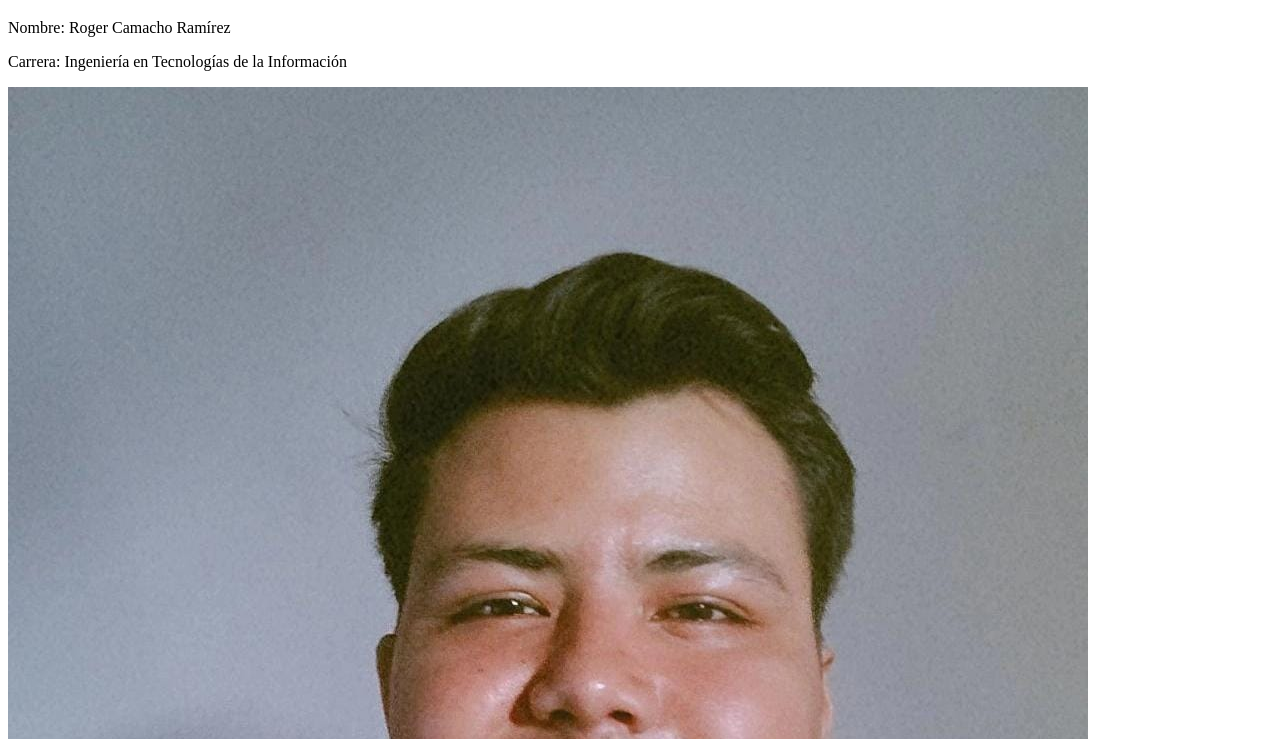
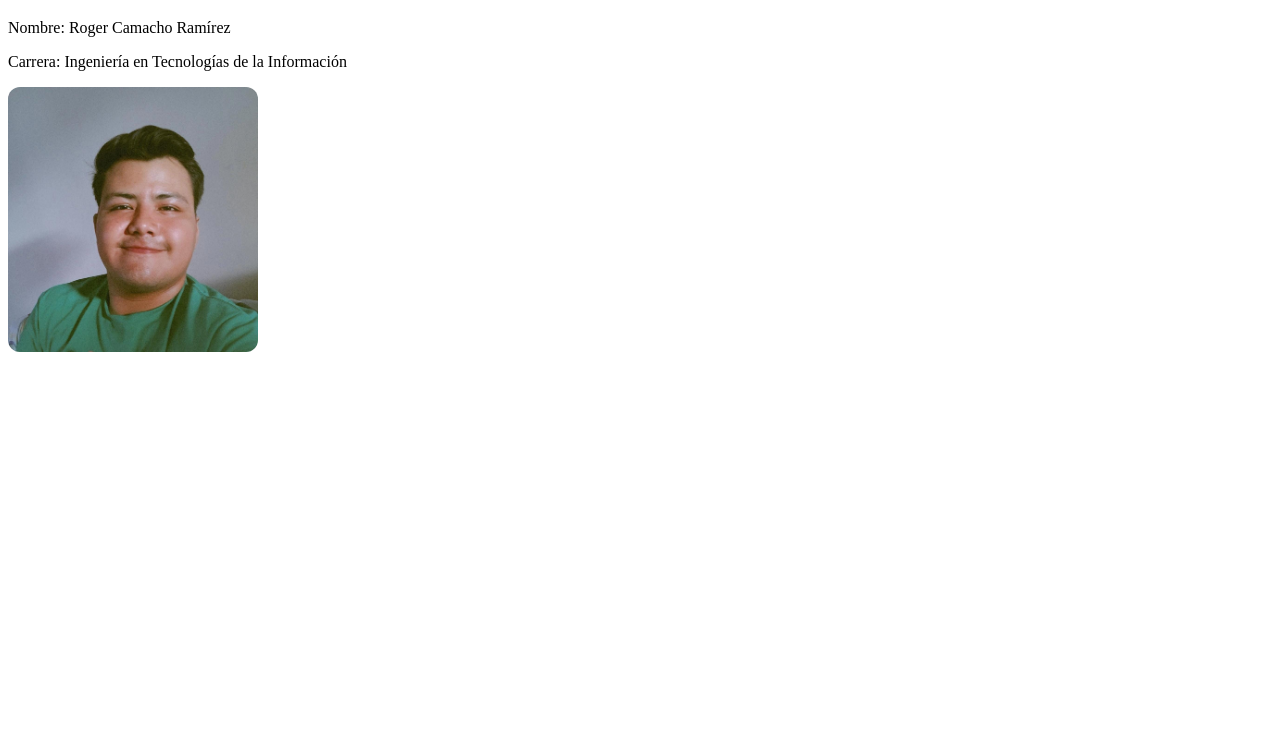
Before and after one commit to Bryan-616/rogercamacho.tk, a plain HTML site: page index.html in a window 1280 px wide. Shown: the part 61-800 px from the top of the page. Drawn offline with Linux system fonts and the light colour scheme.

Commit message:
Update index.html

```diff
--- a/index.html
+++ b/index.html
@@ -8,6 +8,6 @@
     <h1>Bienvenido a mi página web</h1>
     <p>Nombre: Roger Camacho Ramírez</p>
     <p>Carrera: Ingeniería en Tecnologías de la Información</p>
-    <img src="roger.jpeg" alt="Foto de Roger">
+    <img src="roger.jpeg" alt="Roger Camacho" style="width: 250px; border-radius: 12px;">
 </body>
 </html>
```
